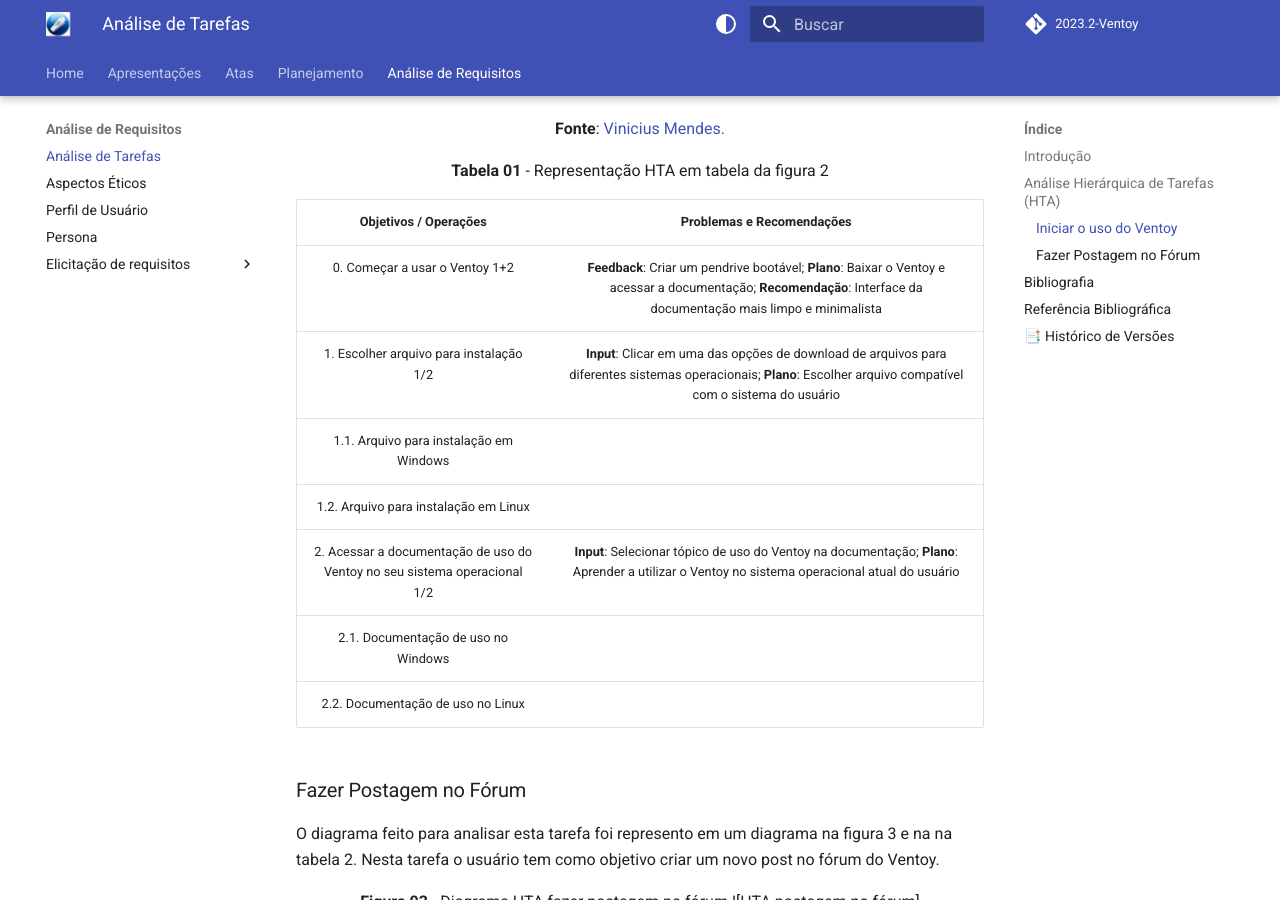
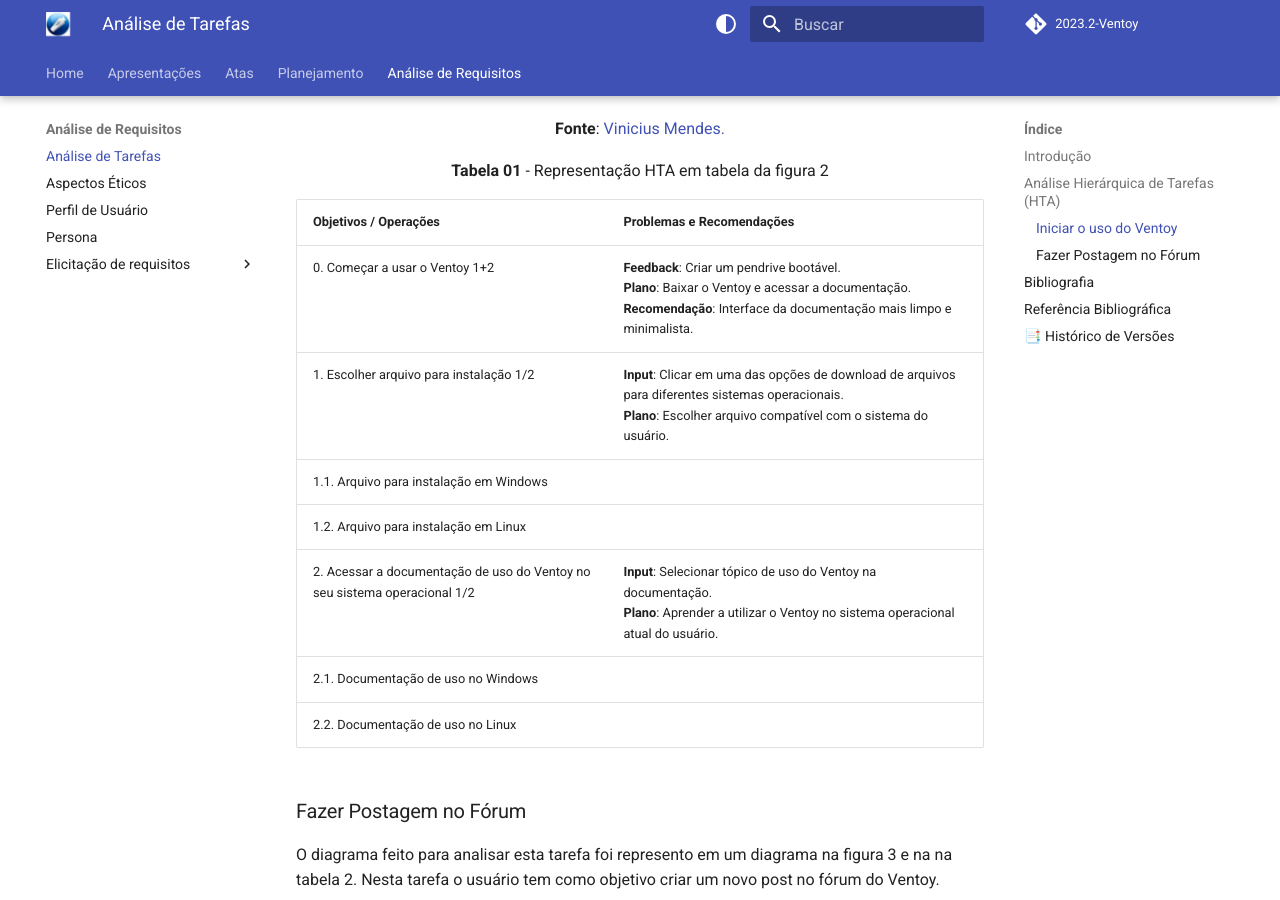
Before and after one commit to Interacao-Humano-Computador/2023.2-Ventoy, an MkDocs documentation site: the page built from docs/AnaliseDeRequisitos/analisedetarefas/analiseHierarquicaDeTarefas.md, in a window 1280 px wide and 900 px high, scrolled down 1290 px. Built offline with MkDocs 1.6.1 and Material for MkDocs 9.7.7, drawn with Linux system fonts in a browser that asks for light colours; comment, search, counter and statistics services are not loaded.

```diff
--- a/docs/AnaliseDeRequisitos/analisedetarefas/analiseHierarquicaDeTarefas.md
+++ b/docs/AnaliseDeRequisitos/analisedetarefas/analiseHierarquicaDeTarefas.md
@@ -31,12 +31,12 @@ O diagrama feito para analisar esta tarefa foi representado em um diagrama na fi
 <p align="center"><b>Tabela 01</b> - Representação HTA em tabela da figura 2</p>
 
 |**Objetivos / Operações** | **Problemas e Recomendações** |
-|:-----------------------:|:--------------------------------:|
-| 0. Começar a usar o Ventoy 1+2| **Feedback**: Criar um pendrive bootável; **Plano**: Baixar o Ventoy e acessar a documentação; **Recomendação**: Interface da documentação mais limpo e minimalista |
-| 1. Escolher arquivo para instalação 1/2 | **Input**: Clicar em uma das opções de download de arquivos para diferentes sistemas operacionais; **Plano**: Escolher arquivo compatível com o sistema do usuário |
+|:------------------------|:---------------------------------|
+| 0. Começar a usar o Ventoy 1+2| **Feedback**: Criar um pendrive bootável. <br/> **Plano**: Baixar o Ventoy e acessar a documentação. <br/> **Recomendação**: Interface da documentação mais limpo e minimalista. |
+| 1. Escolher arquivo para instalação 1/2 | **Input**: Clicar em uma das opções de download de arquivos para diferentes sistemas operacionais. <br/> **Plano**: Escolher arquivo compatível com o sistema do usuário. |
 | 1.1. Arquivo para instalação em Windows |
 | 1.2. Arquivo para instalação em Linux |
-| 2. Acessar a documentação de uso do Ventoy no seu sistema operacional 1/2| **Input**: Selecionar tópico de uso do Ventoy na documentação; **Plano**: Aprender a utilizar o Ventoy no sistema operacional atual do usuário |
+| 2. Acessar a documentação de uso do Ventoy no seu sistema operacional 1/2| **Input**: Selecionar tópico de uso do Ventoy na documentação. <br/> **Plano**: Aprender a utilizar o Ventoy no sistema operacional atual do usuário. |
 | 2.1. Documentação de uso no Windows |
 | 2.2. Documentação de uso no Linux |
 
```
